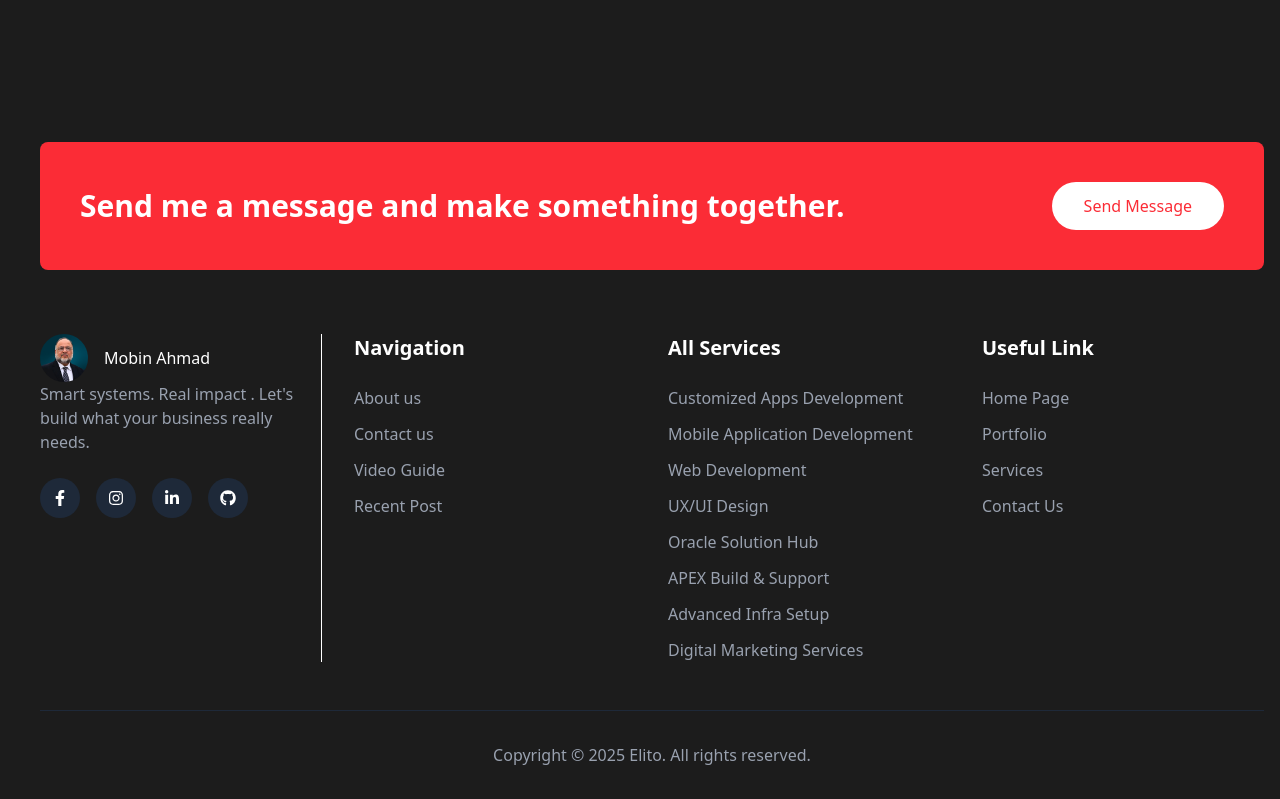
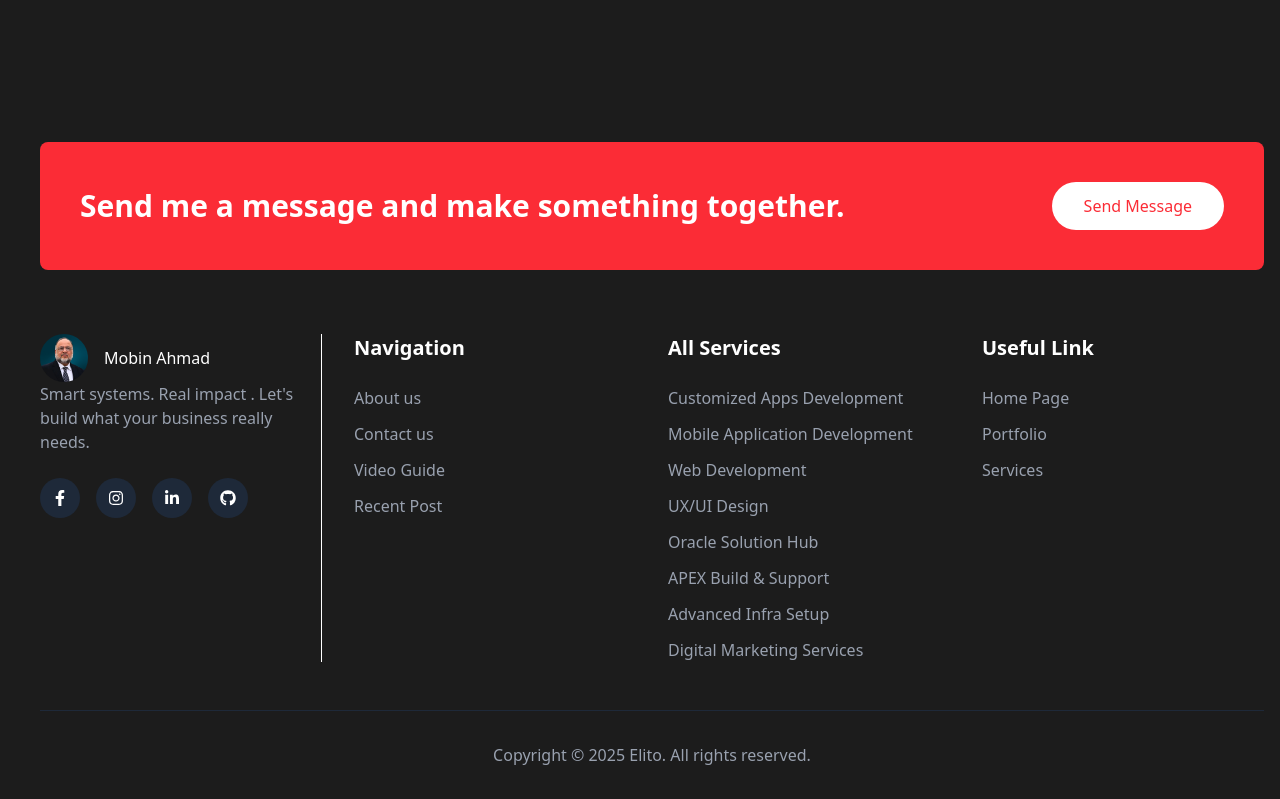
Before and after one commit to AhmadMahmoodRana-dev/SirMobin, a React (Vite) app: page /contactUs in a window 1280 px wide. Shown: the part 1170-1969 px from the top of the page. Built offline with nearby package versions, Linux system fonts and the light colour scheme.

Commit message:
complete

```diff
--- a/src/components/Home/Reviews.jsx
+++ b/src/components/Home/Reviews.jsx
@@ -88,7 +88,7 @@ const Reviews = () => {
                       <img
                         src={testimonials[current].image}
                         alt={testimonials[current].name}
-                        className="w-full h-full object-cover object-center" // Ensures the image is centered and covers the area
+                        className="w-full h-full object-cover object-top" // Ensures the image is centered and covers the area
                       />
                     </div>
                   </div>
--- a/src/layout/Footer.jsx
+++ b/src/layout/Footer.jsx
@@ -204,7 +204,7 @@ const Footer = () => {
               </li>
               <li>
                 <Link
-                  to="/portfolio"
+                  to="/#portfolio"
                   className="text-gray-400 hover:text-white transition duration-300"
                 >
                   Portfolio
@@ -216,14 +216,6 @@ const Footer = () => {
                   className="text-gray-400 hover:text-white transition duration-300"
                 >
                   Services
-                </Link>
-              </li>
-              <li>
-                <Link
-                  to="/contactUs"
-                  className="text-gray-400 hover:text-white transition duration-300"
-                >
-                  Contact Us
                 </Link>
               </li>
             </ul>
--- a/src/layout/Header.jsx
+++ b/src/layout/Header.jsx
@@ -128,7 +128,7 @@ const Header = () => {
                 className="text-white hover:text-green-400 transition-colors"
                 onClick={() => setIsMenuOpen(false)}
               >
-                About us
+                About me
               </Link>
             </li>
             <li>
@@ -142,7 +142,7 @@ const Header = () => {
             </li>
             <li>
               <Link
-                to="/portfolio"
+                to="/#portfolio"
                 className="text-white hover:text-green-400 transition-colors"
                 onClick={() => setIsMenuOpen(false)}
               >
--- a/src/pages/ContactUs.jsx
+++ b/src/pages/ContactUs.jsx
@@ -13,9 +13,9 @@ const ContactUs = () => {
     emailjs
       .sendForm(
         "service_cswm5n7", // Replace with your actual EmailJS service ID
-        "template_4fam56m", // Replace with your actual template ID
+        "template_oqafcqg", // Replace with your actual template ID
         form.current,
-        "s7t8Y0agw_TBhmAfd" // Replace with your actual public key
+        "V4Mdw25rOcWPz5a6b" // Replace with your actual public key
       )
       .then(
         (result) => {
```
